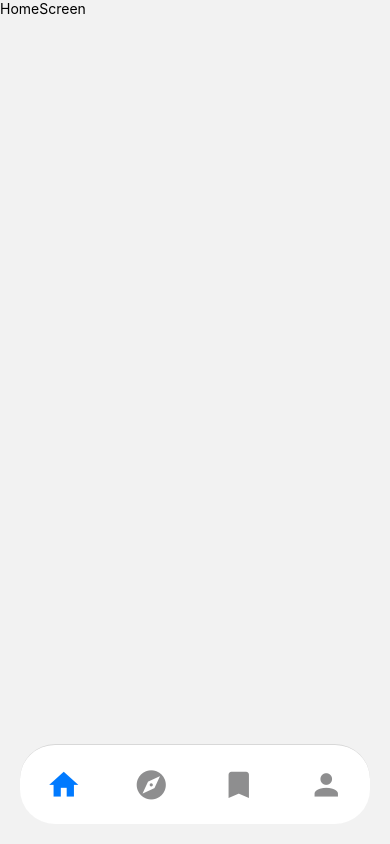
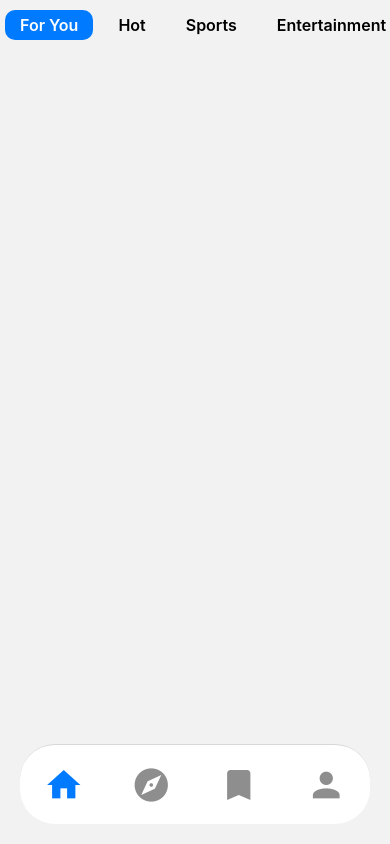
Before and after one commit to shashikant-panchal/NewsApp, a React Native app: screen /Home in a window 390 px wide. Built offline with nearby package versions, Linux system fonts and the light colour scheme.

Commit message:
Added TopTab

```diff
--- /dev/null
+++ b/src/components/TopCategoryTabs.js
@@ -0,0 +1,74 @@
+import React, {useState} from 'react';
+import {View, Text, TouchableOpacity, StyleSheet, FlatList} from 'react-native';
+
+const tabs = [
+  'For You',
+  'Hot',
+  'Sports',
+  'Entertainment',
+  'Tech',
+  'Science',
+  'Stocks',
+];
+
+const TopCategoryTabs = ({onTabPress}) => {
+  const [selectedTab, setSelectedTab] = useState(tabs[0]);
+
+  const handleTabPress = tab => {
+    setSelectedTab(tab);
+    if (onTabPress) onTabPress(tab);
+  };
+
+  return (
+    <View style={styles.container}>
+      <FlatList
+        data={tabs}
+        renderItem={({item}) => (
+          <TouchableOpacity
+            style={[
+              styles.tab,
+              item === selectedTab ? styles.selectedTab : null,
+            ]}
+            onPress={() => handleTabPress(item)}>
+            <Text
+              style={[
+                styles.tabText,
+                item === selectedTab ? styles.selectedTabText : null,
+              ]}>
+              {item}
+            </Text>
+          </TouchableOpacity>
+        )}
+        keyExtractor={item => item}
+        horizontal
+        showsHorizontalScrollIndicator={false}
+      />
+    </View>
+  );
+};
+
+const styles = StyleSheet.create({
+  container: {
+    flexDirection: 'row',
+    paddingVertical: 10,
+  },
+  tab: {
+    paddingVertical: 5,
+    paddingHorizontal: 15,
+    marginHorizontal: 5,
+    borderRadius: 10,
+  },
+  selectedTab: {
+    backgroundColor: '#007BFF',
+  },
+  tabText: {
+    fontWeight: '600',
+    fontSize: 16,
+    color: '#000',
+  },
+  selectedTabText: {
+    color: '#fff',
+  },
+});
+
+export default TopCategoryTabs;
--- a/src/navigation/BottomTabNavigator.js
+++ b/src/navigation/BottomTabNavigator.js
@@ -28,7 +28,7 @@ const BottomTabNavigator = () => {
               iconName = 'account';
             }
 
-            return <Icon name={iconName} size={35} color={color} />;
+            return <Icon name={iconName} size={40} color={color} />;
           },
           tabBarStyle: styles.tabBar,
           tabBarShowLabel: false,
--- a/src/screens/HomeScreen.js
+++ b/src/screens/HomeScreen.js
@@ -1,12 +1,20 @@
-import {View, Text} from 'react-native';
 import React from 'react';
+import {View, StyleSheet} from 'react-native';
+import TopCategoryTabs from '../components/TopCategoryTabs';
+import {SafeAreaView} from 'react-native-safe-area-context';
 
 const HomeScreen = () => {
+  const handleTabPress = tab => {
+    console.log(`Selected tab ${tab}`);
+  };
+
   return (
-    <View>
-      <Text>HomeScreen</Text>
-    </View>
+    <SafeAreaView style={styles.container}>
+      <TopCategoryTabs onTabPress={handleTabPress} />
+    </SafeAreaView>
   );
 };
 
+const styles = StyleSheet.create({});
+
 export default HomeScreen;
```
